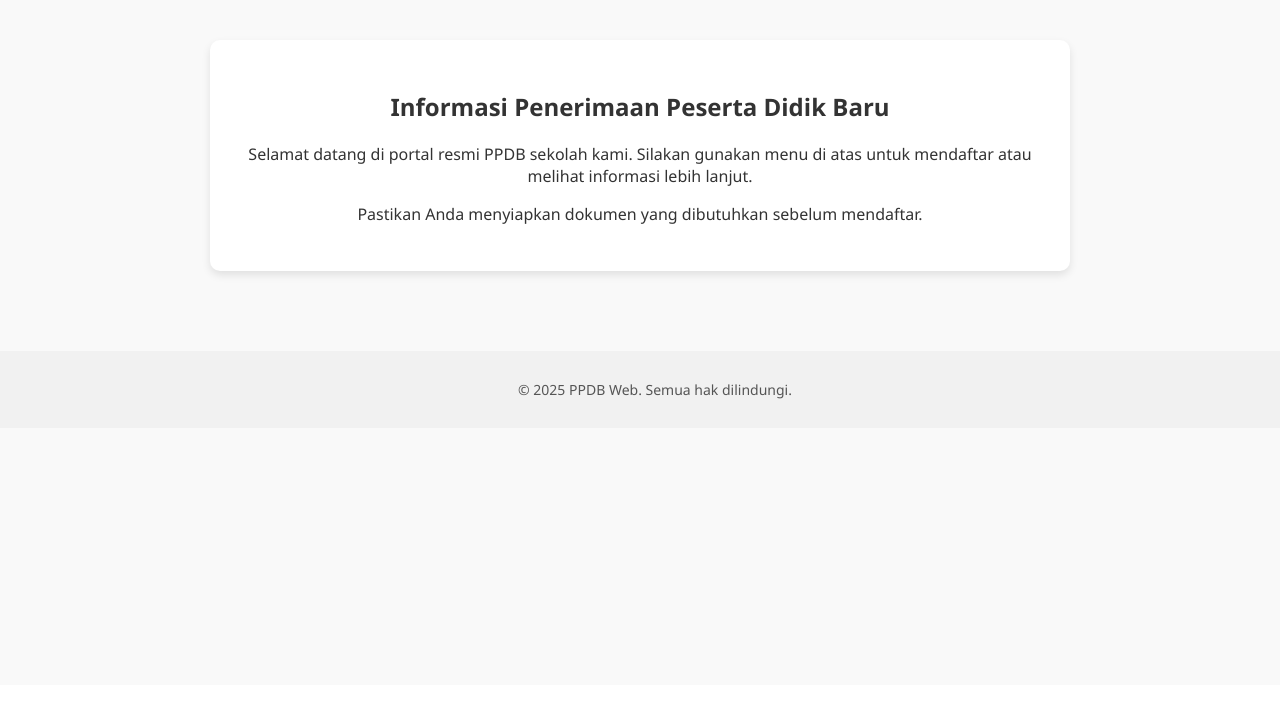
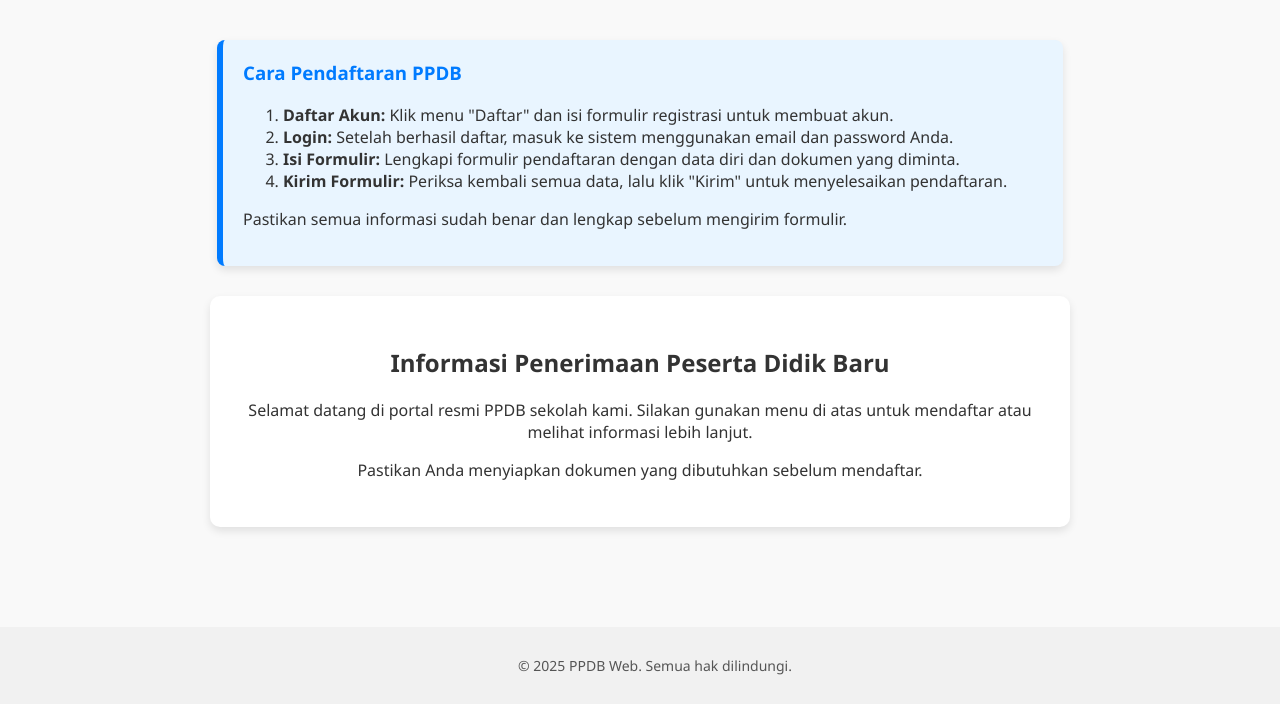
Before and after one commit to irenekrismawati/projek-ppdb, a Flask app: page / in a window 1280 px wide. Shown: the part 115-819 px from the top of the page. Before the commit the page ends 543 px from the top, so only its background shows below. Run offline with Flask 3, Linux system fonts and the light colour scheme; a user stored in the database is signed in; data that the repository does not hold is empty.

Commit message:
Refactor index template: enhance user guidance with registration instructions and improve styling for better usability

```diff
--- a/ppdb-web/app/templates/index.html
+++ b/ppdb-web/app/templates/index.html
@@ -6,7 +6,6 @@
     <title>PPDB Web</title>
     <link rel="stylesheet" href="{{ url_for('static', filename='css/styles.css') }}">
     <style>
-        /* Gaya dasar */
         body {
             font-family: 'Segoe UI', sans-serif;
             margin: 0;
@@ -53,10 +52,24 @@
         section {
             background: white;
             max-width: 800px;
-            margin: 0 auto;
+            margin: 0 auto 20px;
             padding: 30px;
             border-radius: 10px;
             box-shadow: 0 4px 8px rgba(0, 0, 0, 0.1);
+        }
+
+        .info-box {
+            background: #e9f5ff;
+            border-left: 6px solid #007BFF;
+            text-align: left;
+            padding: 20px;
+            margin-bottom: 30px;
+            border-radius: 8px;
+        }
+
+        .info-box h3 {
+            margin-top: 0;
+            color: #007BFF;
         }
 
         footer {
@@ -87,6 +100,19 @@
     </header>
 
     <main>
+        <!-- Petunjuk Pendaftaran -->
+        <section class="info-box">
+            <h3>Cara Pendaftaran PPDB</h3>
+            <ol>
+                <li><strong>Daftar Akun:</strong> Klik menu "Daftar" dan isi formulir registrasi untuk membuat akun.</li>
+                <li><strong>Login:</strong> Setelah berhasil daftar, masuk ke sistem menggunakan email dan password Anda.</li>
+                <li><strong>Isi Formulir:</strong> Lengkapi formulir pendaftaran dengan data diri dan dokumen yang diminta.</li>
+                <li><strong>Kirim Formulir:</strong> Periksa kembali semua data, lalu klik "Kirim" untuk menyelesaikan pendaftaran.</li>
+            </ol>
+            <p>Pastikan semua informasi sudah benar dan lengkap sebelum mengirim formulir.</p>
+        </section>
+
+        <!-- Informasi tambahan -->
         <section>
             <h2>Informasi Penerimaan Peserta Didik Baru</h2>
             <p>Selamat datang di portal resmi PPDB sekolah kami. Silakan gunakan menu di atas untuk mendaftar atau melihat informasi lebih lanjut.</p>
```
